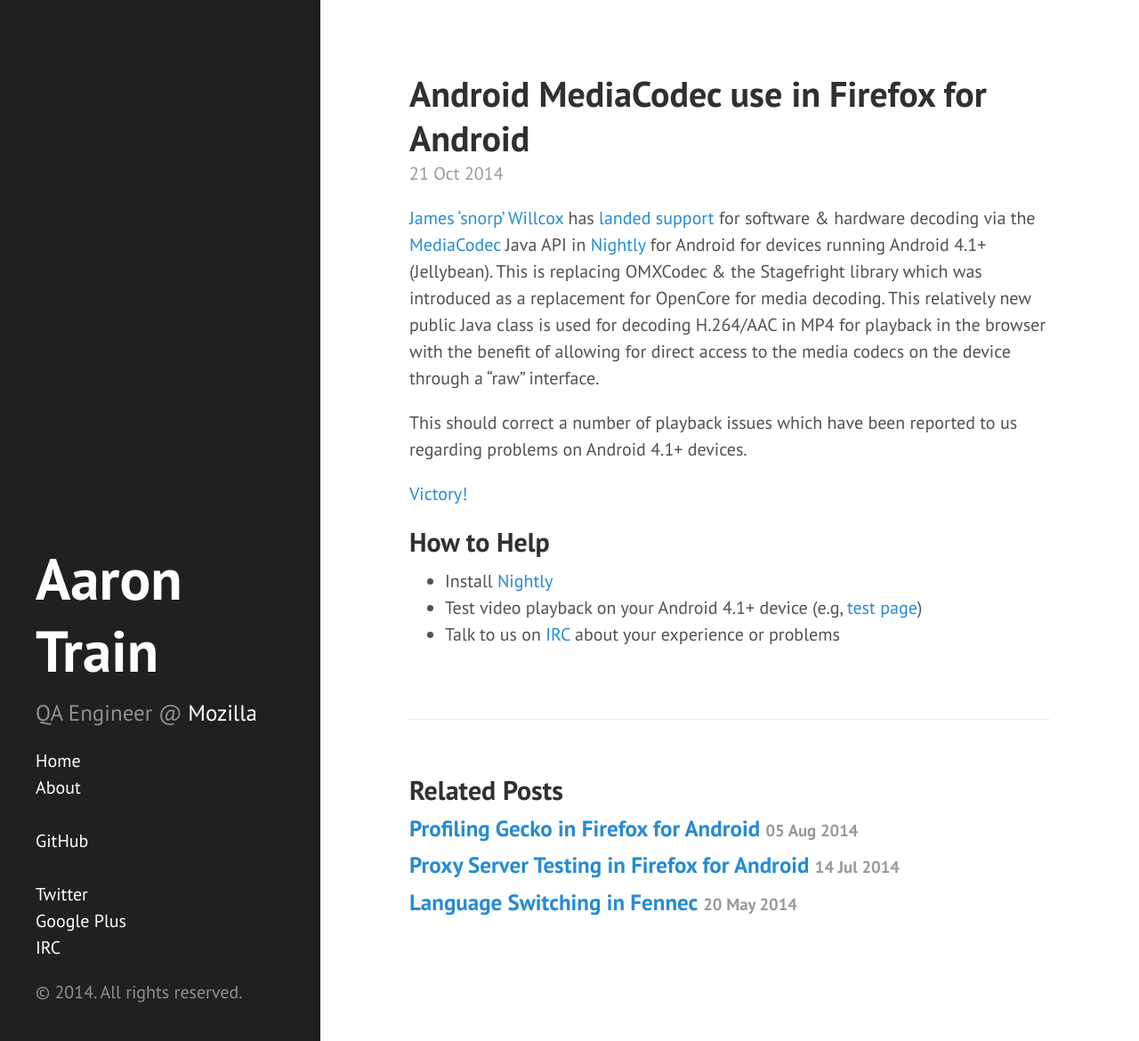
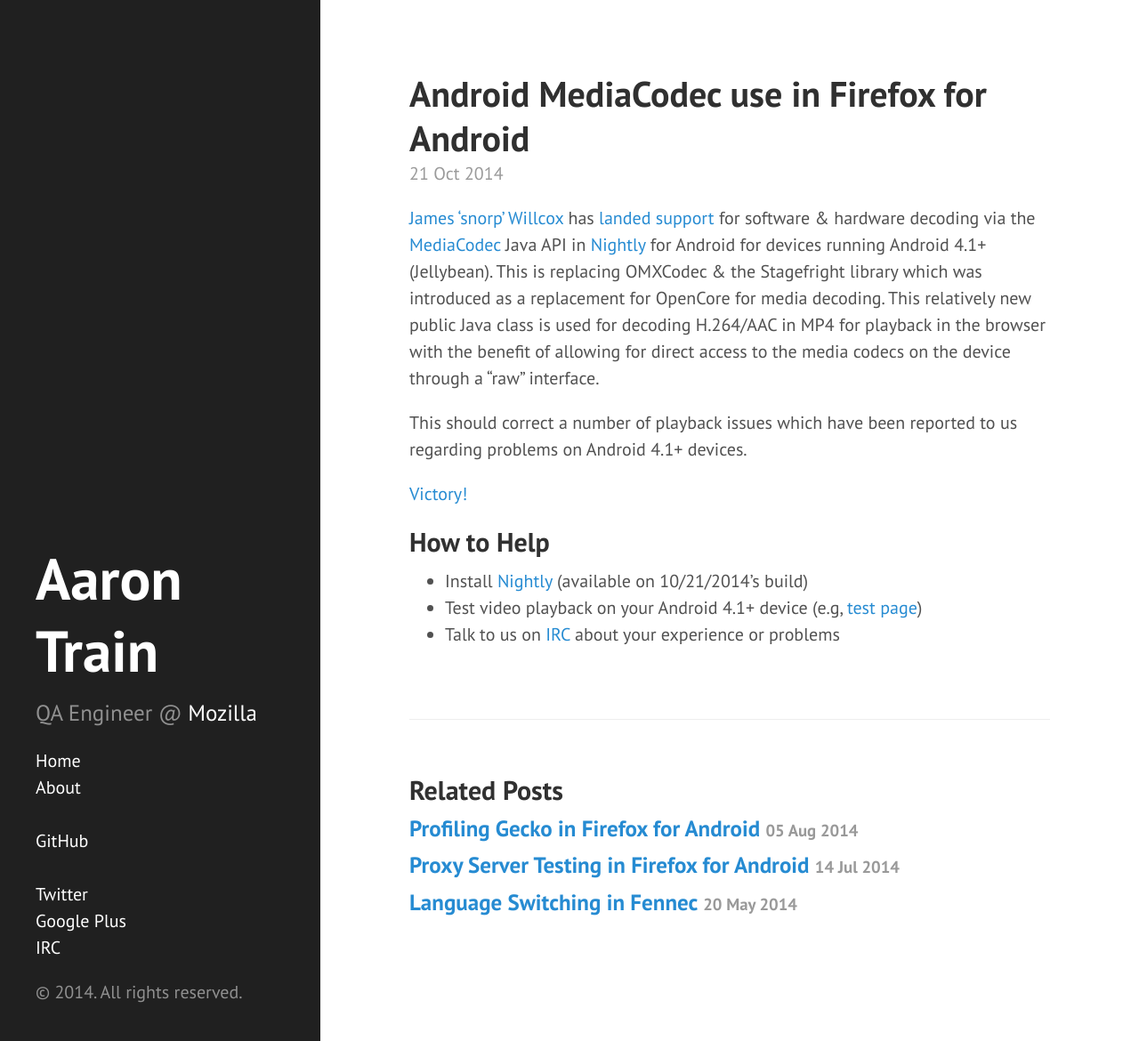
Before and after one commit to AaronMT/aaronmt.github.io, a Jekyll site: the page built from _posts/2014-10-21-android-mediacodec-firefox-for-android.md, in a window 1280 px wide and 1170 px high. Shown: the whole window at 89% size. Built offline with Jekyll 4.4.1, drawn with Linux system fonts in a browser that asks for light colours; Markdown is read by kramdown in place of the engine named in the settings.

Commit message:
minor adjustment to 10/21's post

```diff
--- a/_posts/2014-10-21-android-mediacodec-firefox-for-android.md
+++ b/_posts/2014-10-21-android-mediacodec-firefox-for-android.md
@@ -15,7 +15,7 @@
 How to Help
 -------------
 
-* Install [Nightly][4]
+* Install [Nightly][4] (available on 10/21/2014's build)
 * Test video playback on your Android 4.1+ device (e.g, [test page][6])
 * Talk to us on [IRC][7] about your experience or problems
 
```
